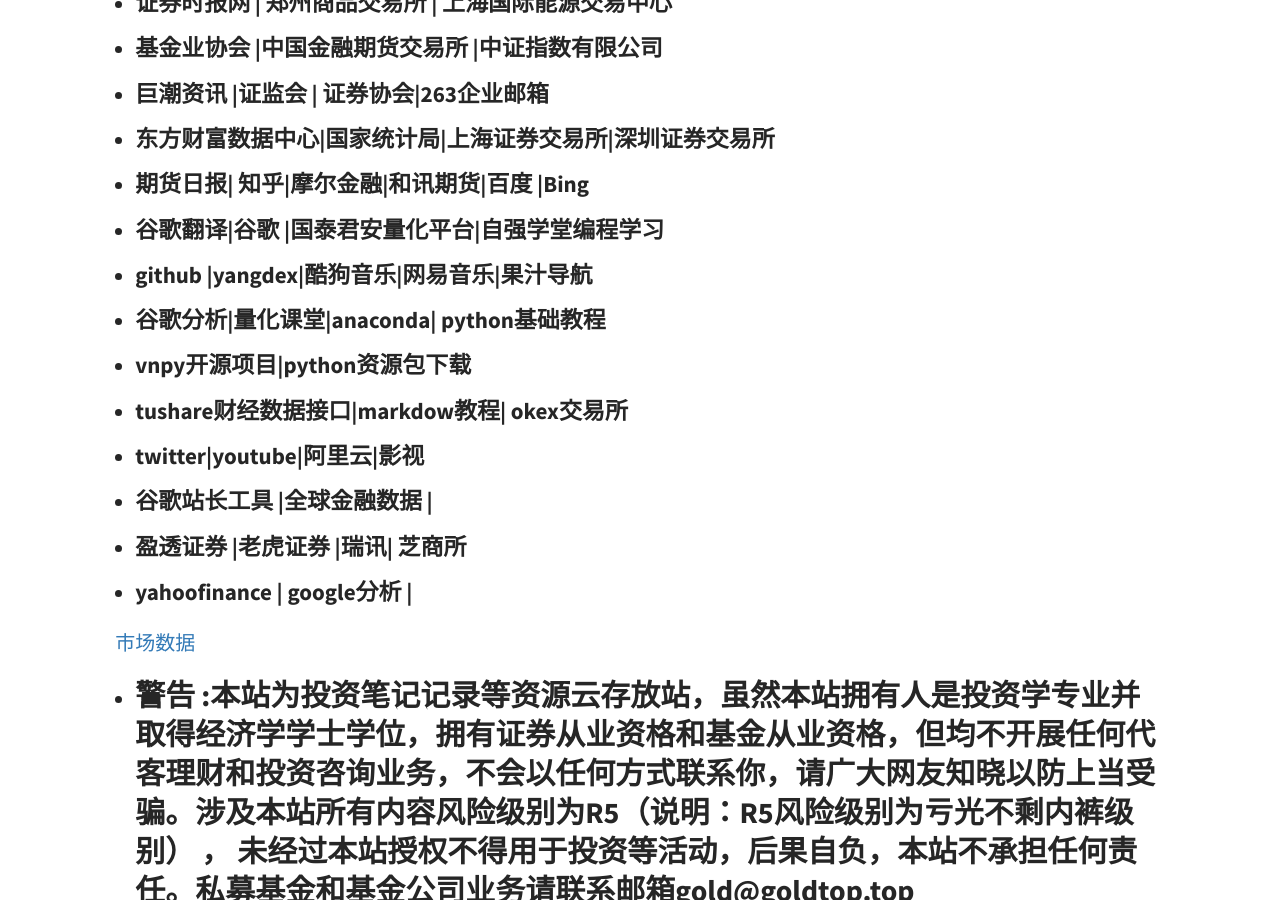
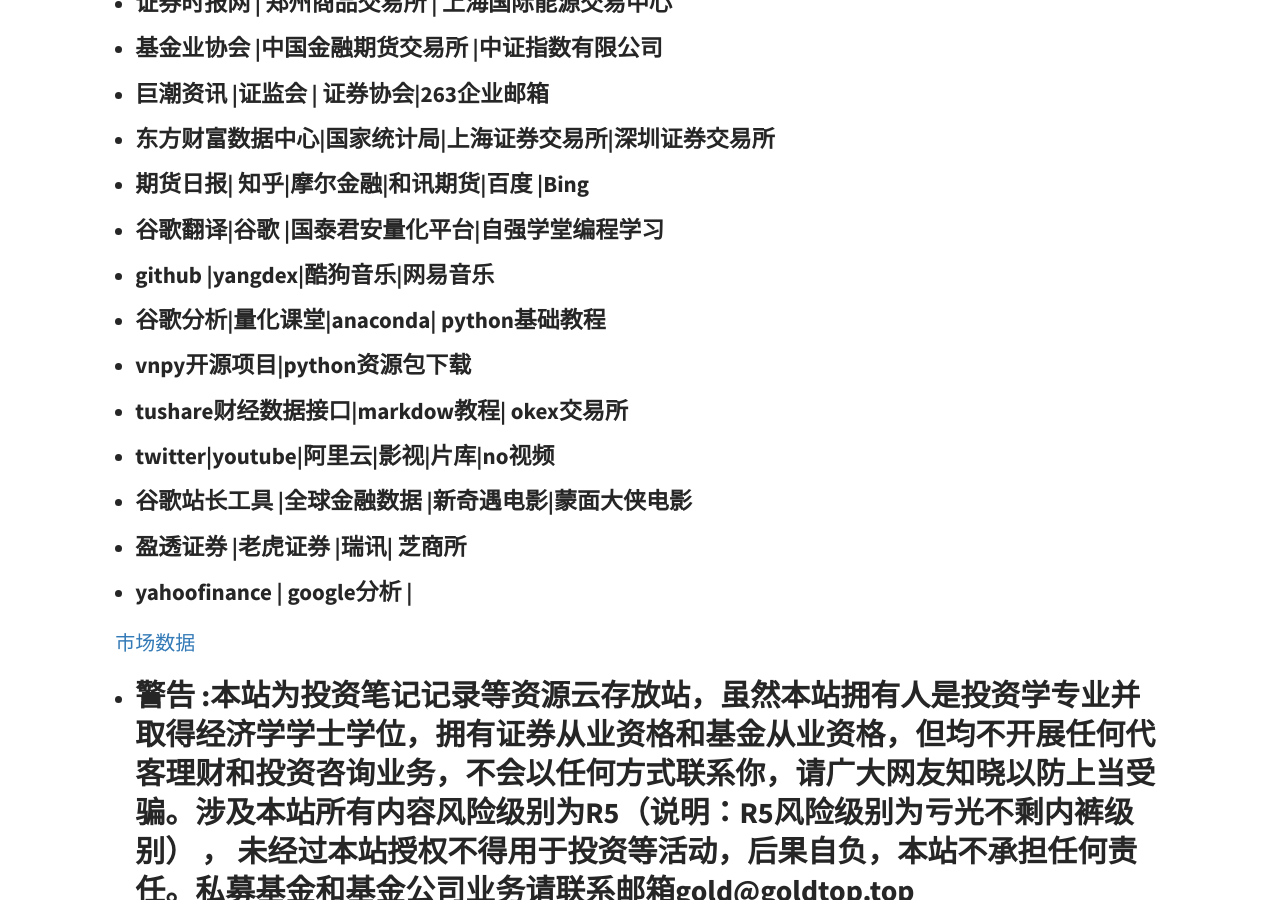
Before and after one commit to pp88top/stock.github.io, a Jekyll site: the page built from pages/about.md, in a window 1280 px wide and 900 px high, scrolled down 762 px. Built offline with Jekyll 4.4.1, drawn with Linux system fonts in a browser that asks for light colours; a script that is not in the unit is left out.

Commit message:
Update about.md

```diff
--- a/pages/about.md
+++ b/pages/about.md
@@ -24,12 +24,12 @@ tags: [藏宝阁, 技术研究院]
 * #### [东方财富数据中心](http://data.eastmoney.com/center/)|[国家统计局](http://www.stats.gov.cn/)|[上海证券交易所](http://www.sse.com.cn/)|[深圳证券交易所](http://www.szse.cn/)
 * ####  [期货日报](http://www.qhrb.com.cn/)| [知乎](https://www.zhihu.com/people/pp88.top/activities)|[摩尔金融](https://www.moer.cn/)|[和讯期货](http://futures.hexun.com/)|[百度](https://baidu.com)  |[Bing](https://cn.bing.com/)
 * ####  [谷歌翻译](https://translate.google.cn/)|[谷歌](https://google.com) |[国泰君安量化平台](https://quant.gtja.com/)|[自强学堂编程学习](https://code.ziqiangxuetang.com/)
-* #### [github](https://github.com)   |[yangdex](https://connect.yandex.ru/portal/services/webmaster/resources/pp88.top)|[酷狗音乐](https://www.kugou.com/yy/html/rank.html)|[网易音乐](https://music.163.com/#/discover/toplist?id=2250011882)|[果汁导航](http://guozhivip.com/nav/)
+* #### [github](https://github.com)   |[yangdex](https://connect.yandex.ru/portal/services/webmaster/resources/pp88.top)|[酷狗音乐](https://www.kugou.com/yy/html/rank.html)|[网易音乐](https://music.163.com/#/discover/toplist?id=2250011882)
 * #### [谷歌分析](https://analytics.google.com/analytics/academy/)|[量化课堂](https://www.joinquant.com/study?f=home&m=memu)|[anaconda](https://www.anaconda.com/)| [python基础教程](https://www.runoob.com/python/python-tutorial.html)
 * #### [vnpy开源项目](https://github.com/wdgwz/vnpy)|[python资源包下载](https://www.lfd.uci.edu/~gohlke/pythonlibs/#lxml)
 * #### [tushare财经数据接口](http://www.waditu.cn/classifying.html#id10)|[markdow教程](https://www.runoob.com/markdown/md-tutorial.html)| [okex交易所](https://www.okex.me/)
-* #### [twitter](https://twitter.com/home)|[youtube](https://www.youtube.com)|[阿里云](https://www.aliyun.com/)|[影视](http://www.5nj.com)
-* #### [谷歌站长工具](https://search.google.com/search-console) |[全球金融数据](https://cn.tradingview.com) |
+* #### [twitter](https://twitter.com/home)|[youtube](https://www.youtube.com)|[阿里云](https://www.aliyun.com/)|[影视](http://www.5nj.com)|[片库](www.pianku.tv)|[no视频](www.novipnoad.com)
+* #### [谷歌站长工具](https://search.google.com/search-console) |[全球金融数据](https://cn.tradingview.com) |[新奇遇电影](www.newqiyu.com)|[蒙面大侠电影](www.mengmiandaxia.com)
 * #### [盈透证券](https://www.interactivebrokers.com) |[老虎证券](https://www.itiger.com/) |[瑞讯](https://swissquote.com)| [芝商所](https://www.cmegroup.com/)
 * #### [yahoofinance](https://finance.yahoo.com/)  |  [google分析](https://analytics.google.com/analytics/web/)  |
 
```
